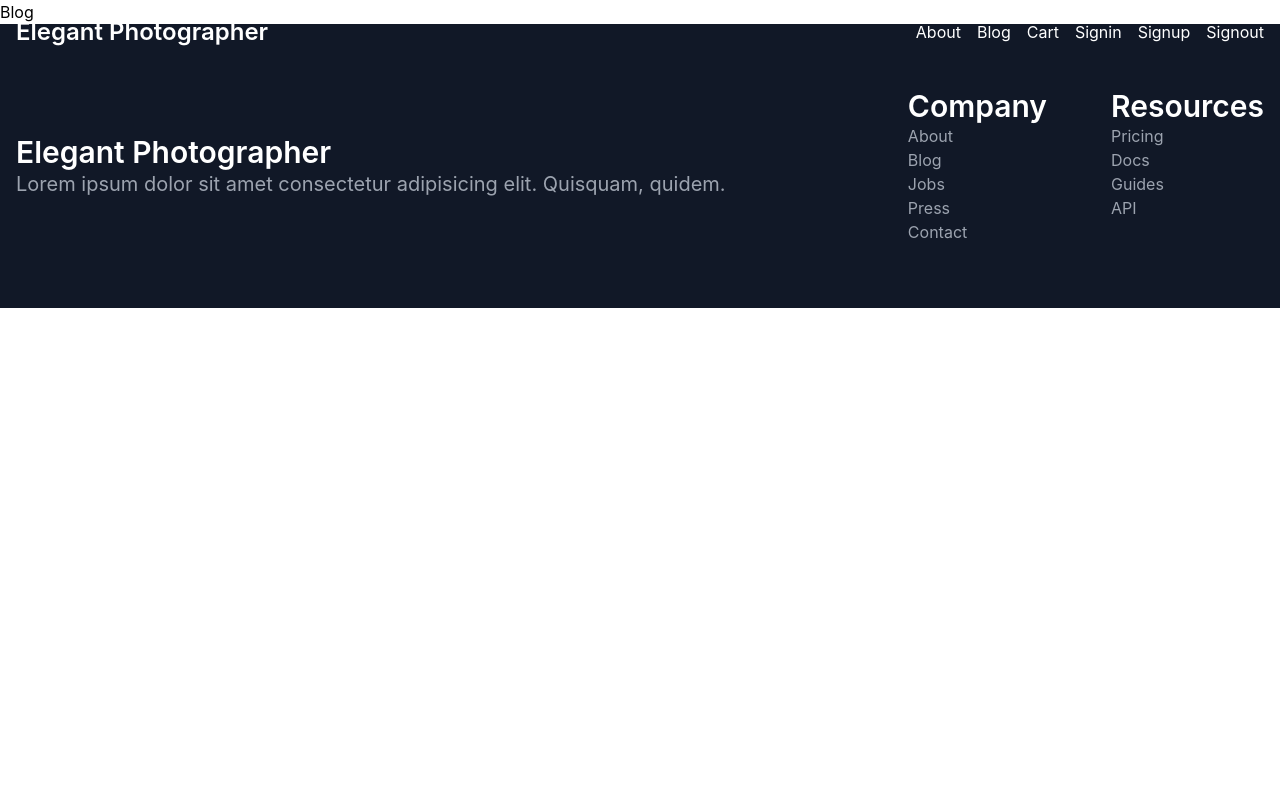
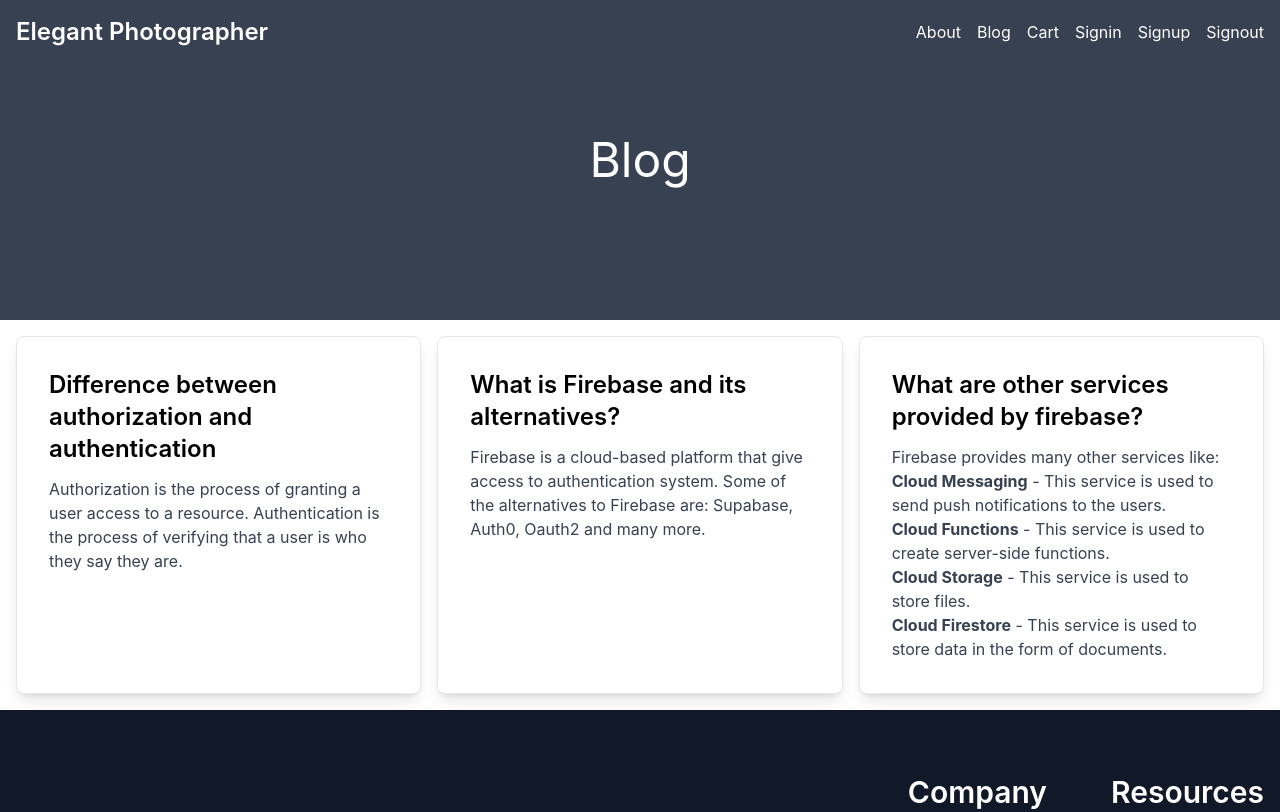
Before and after one commit to nhridoy/independent-service-provider, a React (Create React App) app: page /blog in a window 1280 px wide. Shown: the top 812 px of the page. Built offline with nearby package versions, Linux system fonts and the light colour scheme.

Commit message:
About me page

```diff
--- a/src/pages/Blog/Blog.js
+++ b/src/pages/Blog/Blog.js
@@ -1,7 +1,60 @@
 import React from "react";
 
 const Blog = () => {
-  return <div>Blog</div>;
+  return (
+    <div>
+      <div className="relative z-0 top-0 h-[40vh] flex items-center justify-center  bg-gray-700 w-full p-4">
+        <h1 className="text-white text-5xl">Blog</h1>
+      </div>
+      <div className="p-4 grid md:grid-cols-3 gap-4">
+        <div className="bg-white shadow-lg border rounded-lg p-8">
+          <h1 className="text-2xl font-semibold mb-3">
+            Difference between authorization and authentication
+          </h1>
+          <p className="text-gray-700">
+            Authorization is the process of granting a user access to a
+            resource. Authentication is the process of verifying that a user is
+            who they say they are.
+          </p>
+        </div>
+        <div className="bg-white shadow-lg border rounded-lg p-8">
+          <h1 className="text-2xl font-semibold mb-3">
+            What is Firebase and its alternatives?
+          </h1>
+          <p className="text-gray-700">
+            Firebase is a cloud-based platform that give access to
+            authentication system. Some of the alternatives to Firebase are:
+            Supabase, Auth0, Oauth2 and many more.
+          </p>
+        </div>
+        <div className="bg-white shadow-lg border rounded-lg p-8">
+          <h1 className="text-2xl font-semibold mb-3">
+            What are other services provided by firebase?
+          </h1>
+          <p className="text-gray-700">
+            Firebase provides many other services like:
+            <ul>
+              <li>
+                <b>Cloud Messaging</b> - This service is used to send push
+                notifications to the users.
+              </li>
+              <li>
+                <b>Cloud Functions</b> - This service is used to create
+                server-side functions.
+              </li>
+              <li>
+                <b>Cloud Storage</b> - This service is used to store files.
+              </li>
+              <li>
+                <b>Cloud Firestore</b> - This service is used to store data in
+                the form of documents.
+              </li>
+            </ul>
+          </p>
+        </div>
+      </div>
+    </div>
+  );
 };
 
 export default Blog;
```
